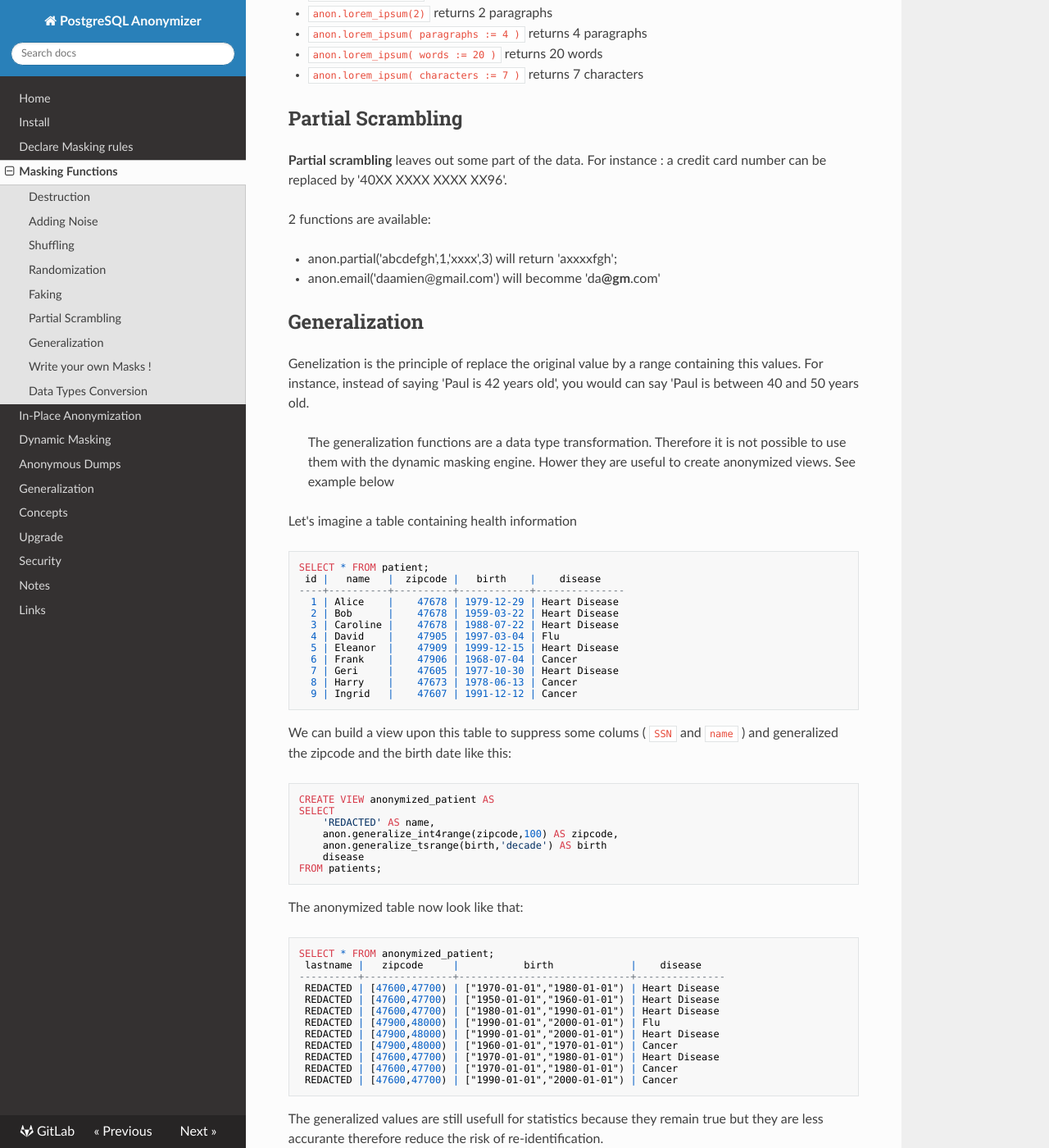
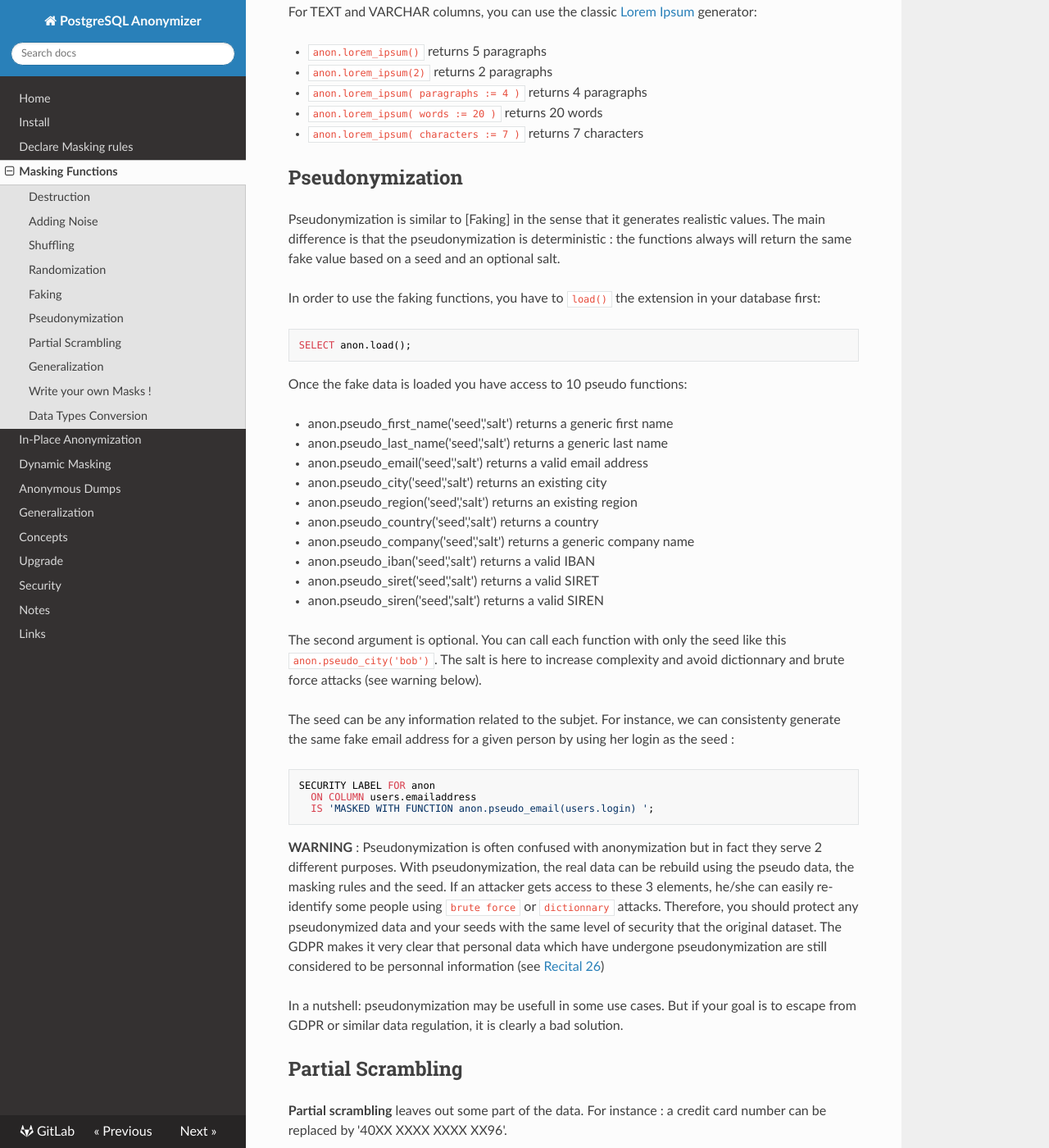
Before and after one commit to neondatabase/postgresql_anonymizer, an MkDocs documentation site: the page built from docs/masking_functions.md, in a window 1280 px wide and 1400 px high, scrolled down 2362 px. Shown: the whole window at 82% size. Built offline with MkDocs 1.6.1, drawn with Linux system fonts in a browser that asks for light colours; nearby versions of some CDN libraries; some of the changed text lies outside the part shown.

Commit message:
[pseudo] doc

````diff
--- a/docs/masking_functions.md
+++ b/docs/masking_functions.md
@@ -1,21 +1,24 @@
 Various Masking Strategies
 ==============================================================================
 
-The extension provides functions to implement 4 main anonymization strategies:
+The extension provides functions to implement 8 main anonymization strategies:
 
-* Adding Noise
-* Shuffling
-* Randomization
-* Faking
-* Partial scrambling
+* [Destruction](#destruction)
+* [Adding Noise](#adding-noise)
+* [Shuffling](#shuffling)
+* [Randomization](#randomization)
+* [Faking](#faking)
+* [Pseudonymization](#pseudonymization)
+* [Partial scrambling](#partial-scrambling)
+* [Generalization](#generalization)
 
 Depending on your data, you may need to use different strategies on different
 columns :
 
-* For names and other 'direct identifiers' , faking is often usefull
-* Shuffling is convienient for foreign keys
-* Adding noise is interesting for numeric values and dates
-* Partial Scrambling is perfect for email address and phone numbers
+* For names and other 'direct identifiers' , [Faking] is often usefull
+* [Shuffling] is convienient for foreign keys
+* [Adding Noise] is interesting for numeric values and dates
+* [Partial Scrambling] is perfect for email address and phone numbers
 * etc.
 
 Destruction
@@ -120,6 +123,64 @@ For TEXT and VARCHAR columns, you can use the classic [Lorem Ipsum] generator:
 [Lorem Ipsum]: https://lipsum.com
 
 
+Pseudonymization
+------------------------------------------------------------------------------
+
+Pseudonymization is similar to [Faking] in the sense that it generates
+realistic values. The main difference is that the pseudonymization is
+deterministic : the functions always will return the same fake value based
+on a seed and an optional salt.
+
+In order to use the faking functions, you have to `load()` the extension
+in your database first:
+
+```sql
+SELECT anon.load();
+```
+
+Once the fake data is loaded you have access to 10 pseudo functions:
+
+* anon.pseudo_first_name('seed','salt') returns a generic first name
+* anon.pseudo_last_name('seed','salt') returns a generic last name
+* anon.pseudo_email('seed','salt') returns a valid email address
+* anon.pseudo_city('seed','salt') returns an existing city
+* anon.pseudo_region('seed','salt') returns an existing region
+* anon.pseudo_country('seed','salt') returns a country
+* anon.pseudo_company('seed','salt') returns a generic company name
+* anon.pseudo_iban('seed','salt') returns a valid IBAN
+* anon.pseudo_siret('seed','salt') returns a valid SIRET
+* anon.pseudo_siren('seed','salt') returns a valid SIREN
+
+The second argument is optional. You can call each function with only the
+seed like this `anon.pseudo_city('bob')`. The salt is here to increase
+complexity and avoid dictionnary and brute force attacks (see warning below).
+
+The seed can be any information related to the subjet. For instance, we can
+consistenty generate the same fake email address for a given person by using
+her login as the seed :
+
+```sql
+SECURITY LABEL FOR anon
+  ON COLUMN users.emailaddress
+  IS 'MASKED WITH FUNCTION anon.pseudo_email(users.login) ';
+```
+
+**WARNING** : Pseudonymization is often confused with anonymization but in fact
+they serve 2 different purposes. With pseudonymization, the real data can be
+rebuild using the pseudo data, the masking rules and the seed. If an attacker
+gets access to these 3 elements, he/she can easily re-identify some people
+using `brute force` or `dictionnary` attacks. Therefore, you should protect any
+pseudonymized data and your seeds with the same level of security that the original
+dataset. The GDPR makes it very clear that personal data which have undergone
+pseudonymization are still considered to be personnal information (see [Recital 26])
+
+In a nutshell: pseudonymization may be usefull in some use cases. But if your
+goal is to escape from GDPR or similar data regulation, it is clearly a bad solution.
+
+
+[Recital 26]: https://www.privacy-regulation.eu/en/recital-26-GDPR.htm
+
+
 Partial Scrambling
 -------------------------------------------------------------------------------
 
@@ -161,7 +222,7 @@ SELECT * FROM patient;
 ```
 
 We can build a view upon this table to suppress some colums ( `SSN`
-and `name` ) and generalized the zipcode and the birth date like
+and `name` ) and generalize the zipcode and the birth date like
 this:
 
 ```sql
````
Also changed, not shown: other parts of docs/masking_functions.md (+1 -1 lines).
